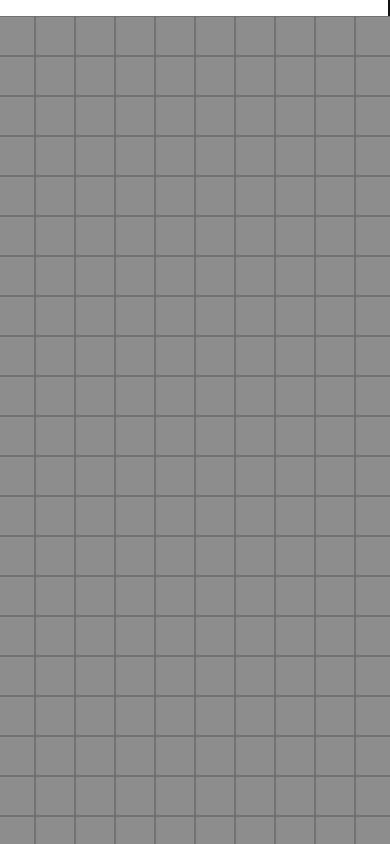
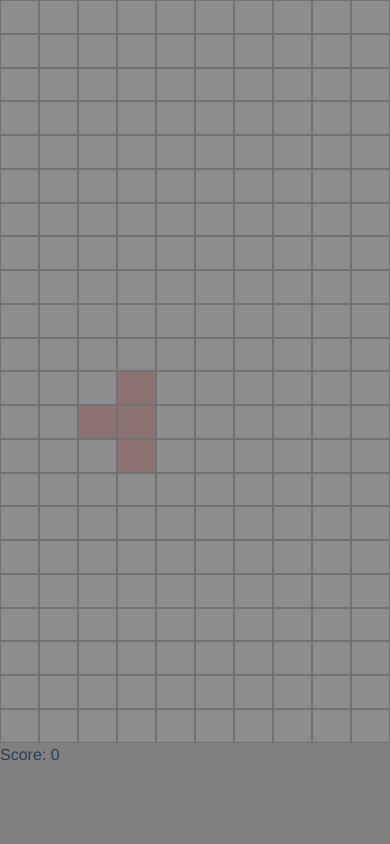
Before and after one commit to prastoin/RedTetris, a Vue app: page /RedTetris in a window 390 px wide. Shown: the top 844 px of the page. Built offline with nearby package versions, Linux system fonts and the light colour scheme.

Commit message:
adding loosing and new input + responsive

```diff
--- a/src/components/game.vue
+++ b/src/components/game.vue
@@ -1,6 +1,5 @@
 <template>
     <div class="root">
-        <input autofocus @keydown.down="goTo(0, 1)" @keydown.left="goTo(-1, 0)" @keydown.right="goTo(1, 0)" @keydown.up="incrRota()" class="eventCatch">
         <div class="arena">
             <div class="container">
                 <div class="matriceContainer">
@@ -41,19 +40,35 @@ export default {
             score: 0,
             board,
             currTetri,
+            intervalID: null,
             }
     },
     components : {
     },
     methods: {
         init() {
-            console.log('init\n');
             if (this.currTetri.n < 0)
                 this.pickPrint();
+            this.intervalID = window.setInterval(() => this.goTo(0, 1), 500);
+            document.addEventListener('keydown', this.onKey);
+        },
+        onKey({ key }) {
+            if (!this.currTetri.playing)
+                return ;
+            if (key === 'ArrowDown')
+                this.goTo(0, 1);
+            else if (key === 'ArrowUp')
+                this.incrRota();
+            else if (key === 'ArrowRight')
+                this.goTo(1, 0);
+            else if (key === 'ArrowLeft')
+                this.goTo(-1, 0);
+            console.log(event);
         },
         pickPrint () {
-            console.log('pickprint'
-            )
+     //       console.log('pickprint' )
+            if (currTetri.playing === true)
+            {
                 this.currTetri.n = this.getRandomInt(7);
                 this.currTetri.y = 0;
                 do {
@@ -61,9 +76,10 @@ export default {
                 this.currTetri.x = this.getRandomInt(10);
                 } while ((this.moveAble(0, 0, this.currTetri)) === false)
                 this.draw(this.currTetri);
+            }
         },
         draw(currTetri) {
-            console.log('draw');
+      //      console.log('draw');
             for (let y = 0; y < 4; y++)
                 for (let x = 0; x < 4; x++)
                     if (this.board[currTetri.y + y][currTetri.x + x] != 2 && this.tetrimino[currTetri.n].coord[currTetri.rota][y][x] === 1)
@@ -71,7 +87,12 @@ export default {
             return (true);
         },
         goTo (valueX, valueY) {
-            console.log(`goTo = ` + valueX + valueY);
+       //     console.log(`goTo = ` + valueX + valueY);
+            if (this.currTetri.playing === false)
+            {
+                clearInterval(this.intervalID);
+                console.log('loose');
+            }
             if (this.moveAble(valueX, valueY, this.currTetri) === true)
             {
                 this.clear4x4(this.currTetri.y, this.currTetri.x, 0); //1 to 0
@@ -83,11 +104,11 @@ export default {
             }
         },
         moveAble (valueX, valueY, currTetri) {
-            console.log('moveable');
+          //  console.log('moveable');
             for (let y = 0; y < 4; y++)
                 for (let x = 0; x < 4; x++)
                     if (this.tetrimino[currTetri.n].coord[currTetri.rota][y][x] === 1)
-                        if (this.valid(y + currTetri.y + valueY, currTetri.x + valueX + x, valueX) === false)
+                        if ((this.valid(y + currTetri.y + valueY, currTetri.x + valueX + x, valueX)) === false)
                              return (false);
             return (true);
         },
@@ -98,6 +119,11 @@ export default {
             {
                 if (valueX != 0 || this.currTetri.inRota === true)
                     return (false);
+                if (currTetri.y >= 0 && currTetri.y <= 3)
+                {
+                    this.currTetri.playing = false;
+                    return (false);
+                }
                 this.blockTetri(this.currTetri);
                 this.pickPrint();
                 return (false);
@@ -105,26 +131,28 @@ export default {
             return (true);
         },
         blockTetri (currTetri) {
-            console.log('blocktetri');
+//            console.log('blocktetri');
             this.clear4x4(currTetri.y, currTetri.x, 2); // 1 to 2
             this.fullLine(currTetri);//checking full line on 4y
         },
         fullLine(currTetri){
-            console.log('fullLINE');
+//            console.log('fullLINE');
             for (let y = 0; y < 4; y++)
                 for (let x = 0; x < 10 && y < 26 && (this.board[y + currTetri.y][x] === 2); x++)
                     if (x === 9 )
                     {
-                        console.log('deleting', y);
-                        this.board[y + currTetri.y].forEach((y, x) => {
-                            this.$set(this.board[y + currTetri.y], x, 0);
+ //                       console.log('deleting', y);
+                        this.board[y + currTetri.y].forEach((x, index) => {
+                            this.$set(this.board[y + currTetri.y], index, 0);
                         });
+//                        debugger;
                         this.fall(y + currTetri.y);
-                        debugger;
                     }
         },
         fall(y){
-            console.log('fall');
+   //         console.log(y);
+     //       console.log(this.board);
+//            debugger;
             while (y >= 4)
             {
                 for(let x = 0; x < 10; x++)
@@ -144,7 +172,7 @@ export default {
                         this.$set(this.board[j + y], i + x, value);
         },
         incrRota() {
-            console.log('incrRota');
+       //     console.log('incrRota');
             let save = this.currTetri.rota;
             this.currTetri.rota++;
             this.currTetri.rota = (this.currTetri.rota === 4 ? 0 : this.currTetri.rota);
@@ -175,50 +203,46 @@ export default {
     mounted () {
         this.init()
     },
+    destroyed() {
+        document.removeEventListener('keypress', this.onKey);
+    }
 }
 </script>
 
 <style lang="stylus" scoped>
 .root{
-    width: 100%;
-    height: 100%;
-    position: relative;
+    margin: 0 auto;
 }
 
 .eventCatch {
     visibility: visible;
-    width: 110%;
-    height: 110%;
     position: absolute;
-    top: -10%;
-    left: -10%;
-    min-height: calc(1230px);
+    width: 100%;
+    height: 100%;
+    top: 0;
+    left: 0;
+    opacity: 0;
+    border: none;
+
+    &:focus {
+       outline: none;
+    }
 }
 
 .arena {
-    margin-top: 16px;
-    width: 400px;
-    height: 1000px;
+    height: 100vh;
     background: grey;
-    position: absolute;
-    left: 50%;
-    transform: translate(-50%);
     .container {
         display: flex;
         flex-direction: column;
-        width: 100%;
-        height: 100%;
         .matriceContainer {
-            height: 880px;
-            width: 100%;
-            position: relative;
             .matrice{
                 .matriceLine {
                     display:flex;
                     .cell {
                         border: solid 1px black;
-                        width: 40px;
-                        height: 40px;
+                        width: calc(100vw / 10)
+                        height: calc((100vh / 25))
                         opacity: 0.1;
                         background: yellow;
                     }
@@ -226,11 +250,25 @@ export default {
             }
         }
         .infos {
-            height: 120px;
-            width: 100%;
             position: relative;
             text-align: left;
         }
     }
 }
+
+@media screen and (min-width: 400px) and (min-height: 1000px) {
+    .arena {
+        width: 400px;
+        height: 1000px;
+    }
+
+    .cell {
+        width: 40px !important;
+        height: 40px !important;
+    }
+
+    .infos {
+        height: 120px;
+    }
+}
 </style>
--- a/src/data.js
+++ b/src/data.js
@@ -39,6 +39,7 @@ let currTetri = {
     y: 0,
     x: 0,
     inRota: false,
+    playing: true,
     texture: undefined,
 }
 
```
Lines whose indentation alone changed are shown as unchanged.
